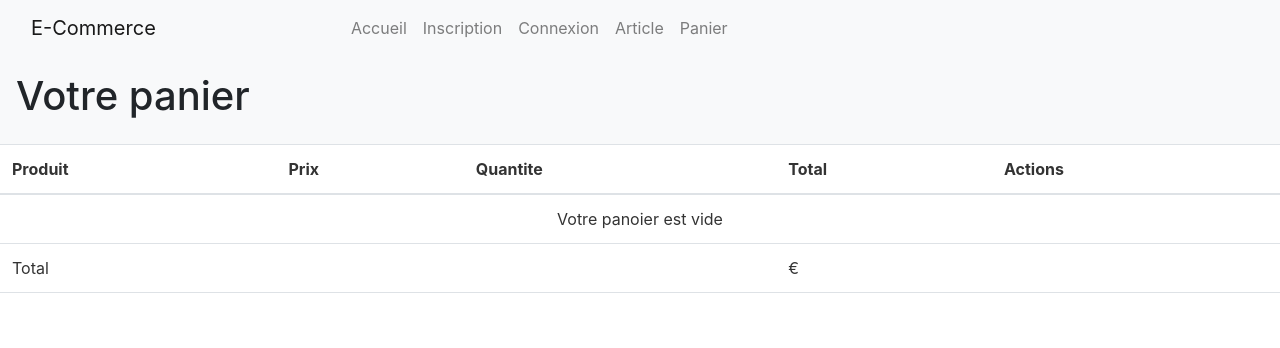
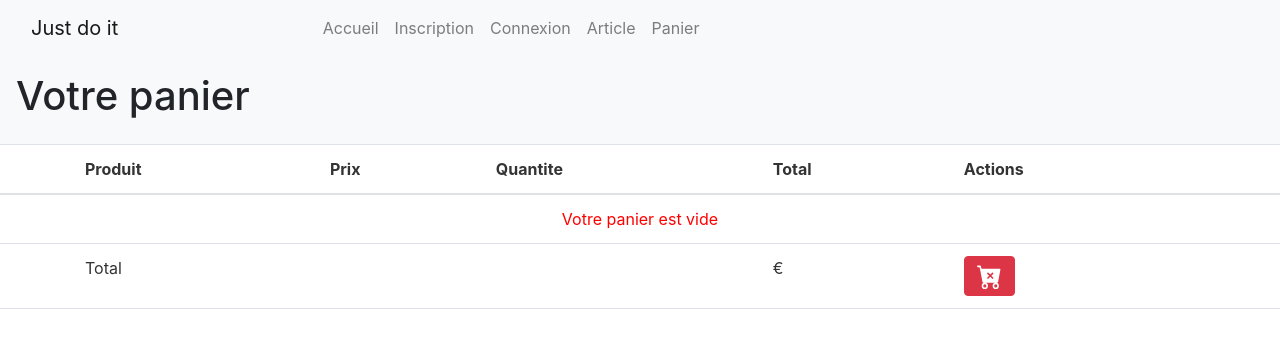
Before and after one commit to baxter08/exo_e_commerce, a Symfony app: template templates/cart/index.html.twig in a window 1280 px wide. Shown: the top 348 px of the page. Run offline with Twig, Linux system fonts and the light colour scheme; the template is opened without the code that fills it, so the values that code supplies are empty; some libraries are stand-ins or nearby versions.

Commit message:
fin panier et btn

```diff
--- a/assets/styles/app.css
+++ b/assets/styles/app.css
@@ -15,27 +15,13 @@ body {
     border: red solid 2px;
 } */
 
+.boutte_group11{
+  width: 100%;
 
-/* .table {
-  border: 2px solid #555;
-  border-collapse: collapse;
-  font: 16px "Lucida Grande", "Helvetica", "Arial", sans-serif;
+  height: 119px;
+  align-content:flex-start;
+  display: flex;
 }
-
-
-th, td {
-  border: 1px solid #bbb;
-  padding: 2px 8px 0;
-  text-align: left;
-}
-
-
-thead > tr > th {
-  background-color: #cce;
-  font-size: 18px;
-  border-bottom: 2px solid #999;
-} */
-
 .contenu_corp{
     width: 100%;
     height: 100px;
@@ -113,8 +99,8 @@ thead > tr > th {
 }
 
 .descript {
-  width: 33%;
-  height: 564px;
+  width: 34%;
+  height: 600px;
   margin-right: 194px;
   margin-top: 122px;
   box-shadow: 2px 3px 2px 3px rgb(0 0 0 / 21%);
@@ -215,12 +201,12 @@ thead > tr > th {
 }
 
 .description_produit1 {
-  text-align: center;
+  /* text-align: center; */
   margin-top: 85px;
   margin-bottom: 10px;
   font-size: 19px;
+  padding: 10px 14px 11px 14px;
 }
-
 .solde {
   width: 24%;
   margin-top: 75px;
@@ -230,7 +216,7 @@ thead > tr > th {
 
 .prix_produit{
   text-align: right;
-  margin-right: 28px;
+  margin-right: 5px;
   font-size: 40px;
 }
 
--- a/templates/cart/index.html.twig
+++ b/templates/cart/index.html.twig
@@ -1,5 +1,6 @@
 {% extends 'base.html.twig' %}
-{% block title %}Votre panier{% endblock %}
+{% block title %}Votre panier
+{% endblock %}
 
 {% block body %}
 	<section class="bg-light p-3">
@@ -9,56 +10,65 @@
 	<table class="table">
 		<thead>
 			<tr>
+                <th></th>
 				<th>Produit</th>
 				<th>Prix</th>
 				<th>Quantite</th>
 				<th>Total</th>
 				<th>Actions</th>
+                <th></th>
 			</tr>
 		</thead>
 		<tbody>
 			{% for element in dataPanier %}
 				<tr>
+                    <td></td>
 					<td>{{ element.produit.nom}}</td>
-                        <td>{{ element.produit.Prix}} €</td>
+					<td>{{ element.produit.Prix}}
+						€</td>
 					<td>{{ element.quantite}}</td>
-                        <td>{{ element.quantite * element.produit.prix}} €</td>
+					<td>{{ element.quantite * element.produit.prix}}
+
+						€</td>
 					<td>
-                        <a href="{{path("cart_add", {id: element.produit.id})}}" class="btn btn-success">
-                            <svg xmlns="http://www.w3.org/2000/svg" width="16" height="16" fill="currentColor" class="bi bi-basket2-fill" viewBox="0 0 16 16">
-                                    <path d="M5.929 1.757a.5.5 0 1 0-.858-.514L2.217 6H.5a.5.5 0 0 0-.5.5v1a.5.5 0 0 0 .5.5h.623l1.844 6.456A.75.75 0 0 0 3.69 15h8.622a.75.75 0 0 0 .722-.544L14.877
-                                            8h.623a.5.5 0 0 0 .5-.5v-1a.5.5 0 0 0-.5-.5h-1.717L10.93 1.243a.5.5 0 1 0-.858.514L12.617 6H3.383L5.93 1.757zM4 10a1 1 0 0 1 2 0v2a1 1 0 1 1-2 0v-2zm3 0a1 1 0 0 1 2 0v2a1 1 0 1 1-2 0v-2zm4-1a1 1 0 0 1 1 1v2a1 1 0 1 1-2 0v-2a1 1 0 0 1 1-1z"/>
+						<a href="{{path("cart_add", {id: element.produit.id})}}" class="btn btn-success" style="background-color:black">
+							<svg xmlns="http://www.w3.org/2000/svg" width="25" height="25" fill="currentColor" class="bi bi-cart-plus-fill" viewbox="0 0 16 16">
+								<path d="M.5 1a.5.5 0 0 0 0 1h1.11l.401 1.607 1.498 7.985A.5.5 0 0 0 4 12h1a2 2 0 1 0 0 4 2 2 0 0 0 0-4h7a2 2 0 1 0 0 4 2 2 0 0 0 0-4h1a.5.5 0 0 0 .491-.408l1.5-8A.5.5 0 0 0 14.5 3H2.89l-.405-1.621A.5.5 0 0 0 2 1H.5zM6 14a1 1 0 1 1-2 0 1 1 0 0 1 2 0zm7 0a1 1 0 1 1-2 0 1 1 0 0 1 2 0zM9 5.5V7h1.5a.5.5 0 0 1 0 1H9v1.5a.5.5 0 0 1-1 0V8H6.5a.5.5 0 0 1 0-1H8V5.5a.5.5 0 0 1 1 0z"/>
 							</svg>
 						</a>
 
-                        <a href"#" class="btn btn-warning">
-                             <svg xmlns="http://www.w3.org/2000/svg" width="16" height="16" fill="currentColor" class="bi bi-basket2-fill" viewBox="0 0 16 16">
-                                    <path d="M5.929 1.757a.5.5 0 1 0-.858-.514L2.217 6H.5a.5.5 0 0 0-.5.5v1a.5.5 0 0 0 .5.5h.623l1.844 6.456A.75.75 0 0 0 3.69 15h8.622a.75.75 0 0 0 .722-.544L14.877
-                                            8h.623a.5.5 0 0 0 .5-.5v-1a.5.5 0 0 0-.5-.5h-1.717L10.93 1.243a.5.5 0 1 0-.858.514L12.617 6H3.383L5.93 1.757zM4 10a1 1 0 0 1 2 0v2a1 1 0 1 1-2 0v-2zm3 0a1 1 0 0 1 2 0v2a1 1 0 1 1-2 0v-2zm4-1a1 1 0 0 1 1 1v2a1 1 0 1 1-2 0v-2a1 1 0 0 1 1-1z"/>
+						<a href="{{path("cart_remove", {id: element.produit.id})}}" class="btn btn-warning;hover:grey" style="background-color:black">
+							<svg xmlns="http://www.w3.org/2000/svg" width="25" height="25" fill="white" class="bi bi-cart-dash-fill" viewbox="0 0 16 16">
+								<path d="M.5 1a.5.5 0 0 0 0 1h1.11l.401 1.607 1.498 7.985A.5.5 0 0 0 4 12h1a2 2 0 1 0 0 4 2 2 0 0 0 0-4h7a2 2 0 1 0 0 4 2 2 0 0 0 0-4h1a.5.5 0 0 0 .491-.408l1.5-8A.5.5 0 0 0 14.5 3H2.89l-.405-1.621A.5.5 0 0 0 2 1H.5zM6 14a1 1 0 1 1-2 0 1 1 0 0 1 2 0zm7 0a1 1 0 1 1-2 0 1 1 0 0 1 2 0zM6.5 7h4a.5.5 0 0 1 0 1h-4a.5.5 0 0 1 0-1z"/>
 							</svg>
 
 						</a>
 
-                        <a href"#" class="btn btn-danger">
-                            <svg xmlns="http://www.w3.org/2000/svg" width="16" height="16" fill="currentColor" class="bi bi-basket2-x" viewBox="0 0 16 16">
-                                    <path d="M5.929 1.757a.5.5 0 1 0-.858-.514L2.217 6H.5a.5.5 0 0 0-.5.5v1a.5.5 0 0 0 .5.5h.623l1.844 6.456A.75.75 0 0 0 3.69 15h8.622a.75.75 0 0 0 .722-.544L14.877
-                                            8h.623a.5.5 0 0 0 .5-.5v-1a.5.5 0 0 0-.5-.5h-1.717L10.93 1.243a.5.5 0 1 0-.858.514L12.617 6H3.383L5.93 1.757zM4 10a1 1 0 0 1 2 0v2a1 1 0 1 1-2 0v-2zm3 0a1 1 0 0 1 2 0v2a1 1 0 1 1-2 0v-2zm4-1a1 1 0 0 1 1 1v2a1 1 0 1 1-2 0v-2a1 1 0 0 1 1-1z"/>
+						<a href="{{path("cart_delete", {id: element.produit.id})}}" class="btn btn-danger" >
+							<svg xmlns="http://www.w3.org/2000/svg" width="25" height="25" fill="currentColor" class="bi bi-cart-x-fill" viewbox="0 0 16 16">
+								<path d="M.5 1a.5.5 0 0 0 0 1h1.11l.401 1.607 1.498 7.985A.5.5 0 0 0 4 12h1a2 2 0 1 0 0 4 2 2 0 0 0 0-4h7a2 2 0 1 0 0 4 2 2 0 0 0 0-4h1a.5.5 0 0 0 .491-.408l1.5-8A.5.5 0 0 0 14.5 3H2.89l-.405-1.621A.5.5 0 0 0 2 1H.5zM6 14a1 1 0 1 1-2 0 1 1 0 0 1 2 0zm7 0a1 1 0 1 1-2 0 1 1 0 0 1 2 0zM7.354 5.646 8.5 6.793l1.146-1.147a.5.5 0 0 1 .708.708L9.207 7.5l1.147 1.146a.5.5 0 0 1-.708.708L8.5 8.207 7.354 9.354a.5.5 0 1 1-.708-.708L7.793 7.5 6.646 6.354a.5.5 0 1 1 .708-.708z"/>
 							</svg>
-
 						</a>
-
 					</td>
 				</tr>
 			{% else %}
 				<tr>
-                        <td colspan="5" class="text-center">Votre panoier est vide</td>
+                <td></td>
+					<td colspan="5" class="text-center" style="color:red">Votre panier est vide</td>
 				</tr>
 			{% endfor %}
 		</tbody>
 		<tfoot>
 			<tr>
+            <td></td>
 				<td colspan="3">Total</td>
-                    <td>{{ total }} €</td>
+				<td>{{ total }}
+					€</td>
+                       <td><a href="{{path("cart_delete_all")}}" class="btn btn-danger" >
+							<svg xmlns="http://www.w3.org/2000/svg" width="25" height="25" fill="currentColor" class="bi bi-cart-x" viewbox="0 0 16 16">
+								<path d="M.5 1a.5.5 0 0 0 0 1h1.11l.401 1.607 1.498 7.985A.5.5 0 0 0 4 12h1a2 2 0 1 0 0 4 2 2 0 0 0 0-4h7a2 2 0 1 0 0 4 2 2 0 0 0 0-4h1a.5.5 0 0 0 .491-.408l1.5-8A.5.5 0 0 0 14.5 3H2.89l-.405-1.621A.5.5 0 0 0 2 1H.5zM6 14a1 1 0 1 1-2 0 1 1 0 0 1 2 0zm7 0a1 1 0 1 1-2 0 1 1 0 0 1 2 0zM7.354 5.646 8.5 6.793l1.146-1.147a.5.5 0 0 1 .708.708L9.207 7.5l1.147 1.146a.5.5 0 0 1-.708.708L8.5 8.207 7.354 9.354a.5.5 0 1 1-.708-.708L7.793 7.5 6.646 6.354a.5.5 0 1 1 .708-.708z"/>
+							</svg>
+						</a></td>
 				<td></td>
 			</tr>
 
--- a/templates/detail_articles/index.html.twig
+++ b/templates/detail_articles/index.html.twig
@@ -21,7 +21,8 @@
 										</text>
 								</img>
 						<div class="voir_article">
-				<a href="{{ path('app_detail_articles' , {'id' : articles.id}) }} ">Voir</a>
+				{# <a href="{{ path('app_detail_articles' , {'id' : articles.id}) }}" class="btn btn-light mb-2 " style="margin-top:10px:margin-left:10px" >Voir</a> #}
+				<a href="{{path("cart_add", {'id' : articles.id})}}" class="btn btn-light mb-2" style="align-items:center;border:1px solid grey">Ajouter</a>
 			</div>
 		</div>
 	<div class="descript">
--- a/templates/partials/_navbar.html.twig
+++ b/templates/partials/_navbar.html.twig
@@ -1,6 +1,6 @@
 <nav class="navbar navbar-expand-lg navbar-light bg-light">
   <div class="container-fluid">
-    <a class="navbar-brand" href="#">E-Commerce</a>
+    <a class="navbar-brand" style="font:" href="{{path('app_index')}}">Just do it</a>
     <button class="navbar-toggler" type="button" data-bs-toggle="collapse" data-bs-target="#navbarColor03" aria-controls="navbarColor03" aria-expanded="false" aria-label="Toggle navigation">
       <span class="navbar-toggler-icon"></span>
     </button>
```
Also changed, not shown: src/Controller/CartController.php (+68 -0 lines), templates/article/index.html.twig (+7 -2 lines). Lines whose indentation alone changed are shown as unchanged.
